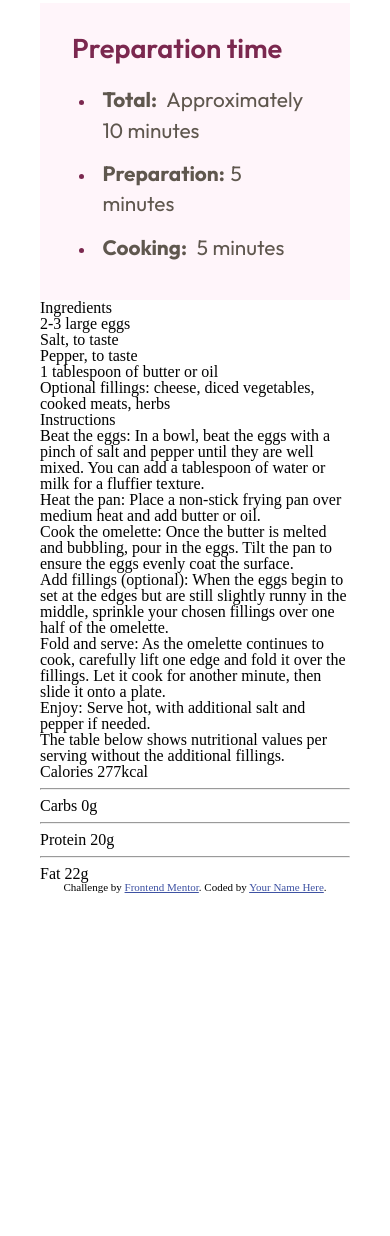
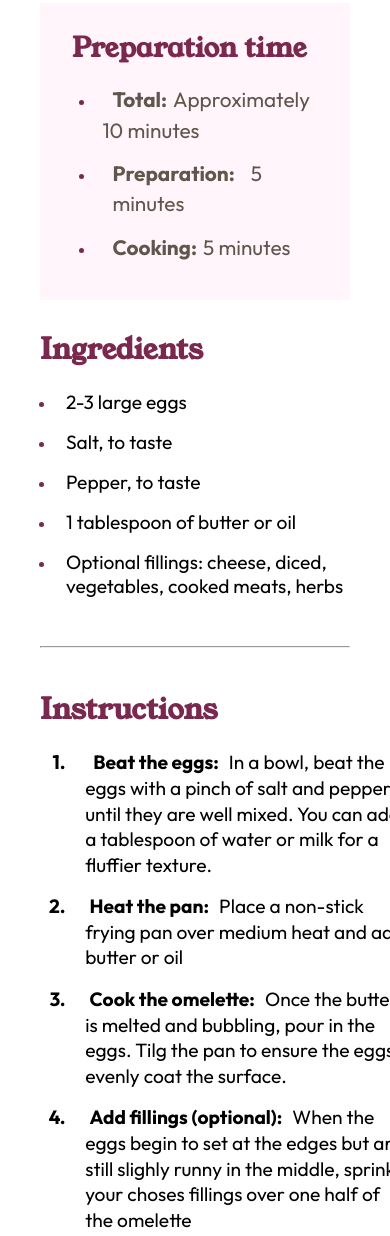
Before and after one commit to Vidottizzz/Recipe-page, a plain HTML site: page index.html in a window 390 px wide. Shown: the part 625-1861 px from the top of the page. Before the commit the page ends 1558 px from the top, so only its background shows below. Drawn offline with Linux system fonts and the light colour scheme.

Commit message:
Done mobile mode

```diff
--- a/index.html
+++ b/index.html
@@ -27,9 +27,9 @@
         Preparation time
       </p>
       <ul>
-        <li> <label for="">Total:</label> Approximately 10 minutes</li>
-        <li><label for="">Preparation:</label>5 minutes</li>
-        <li><label for="">Cooking:</label> 5 minutes</li>
+        <li> <span><label for="">Total:</label></span>Approximately 10 minutes</li>
+        <li><span><label for="">Preparation:</label>5 minutes</span></li>
+        <li><span><label for="">Cooking:</label></span>5 minutes</li>
       </ul>
     </section>
 
@@ -41,61 +41,53 @@
   Ingredients
   </p>
   <ul>
-    <li>2-3 large eggs</li>
-    <li>Salt, to taste</li>
-    <li>Pepper, to taste</li>
-    <li>1 tablespoon of butter or oil</li>
-    <li>Optional fillings: cheese, diced vegetables, cooked meats, herbs</li>
-  </ul>
+    <li><span>2-3 large eggs</span></li>
+    <li><span>Salt, to taste</span></li>
+    <li><span>Pepper, to taste</span></li>
+    <li><span>1 tablespoon of butter or oil</span></li>
+    <li><span>Optional fillings: cheese, diced, vegetables, cooked meats, herbs</span></li></li>
+  </ol>
     </section>
+    <hr>
   <!-- INSTRUCTIONS -->
     <section class="instruction-section">
   <p>
     Instructions
   </p>
+  <ol>
+    <li> Beat the eggs:<span>In a bowl, beat the eggs with a pinch of salt and pepper until they are well mixed. You can add a tablespoon of water or milk for a fluffier texture.</span>
+    <li>Heat the pan:<span>Place a non-stick frying pan over medium heat and add butter or oil</span></li>
+    <li>Cook the omelette:<span>Once the butter is melted and bubbling, pour in the eggs. Tilg the pan to ensure the eggs evenly coat the surface.</span></li>
+    <li>Add fillings (optional):<span>When the eggs begin to set at the edges but are still slighly runny in the middle, sprinke your choses fillings over one half of the omelette</span></li>
+    <li>Enjoy and serve:<span>As the omelette continues to cook, carefully lift one edge and fold it over the fillings. Let it cook for another minute, then slide it onto a plate</span></li>
+    <li>Enjoy:<span>Serve hot, with additional salt and pepper if needed</span></li>
+  </ol>
     </section>
+   <hr>
 
     <section class="nutrition-section">
-      <ul>
-        <li> Beat the eggs: In a bowl, beat the eggs with a pinch of salt and pepper until they are well mixed.
-          You can add a tablespoon of water or milk for a fluffier texture.</li>
-        <li>Heat the pan: Place a non-stick frying pan over medium heat and add butter or oil.</li>
-        <li>Cook the omelette: Once the butter is melted and bubbling, pour in the eggs. Tilt the pan to ensure
-          the eggs evenly coat the surface.</li>
-        <li>Add fillings (optional): When the eggs begin to set at the edges but are still slightly runny in the
-          middle, sprinkle your chosen fillings over one half of the omelette.</li>
-        <li>Fold and serve: As the omelette continues to cook, carefully lift one edge and fold it over the
-          fillings. Let it cook for another minute, then slide it onto a plate.</li>
-        <li>Enjoy: Serve hot, with additional salt and pepper if needed.</li>
-      </ul>
-    </section>
-
-    <section class="Nutrition-section">
-  <title>
+  <p>
     Nutrition
-  </title>
+  </p>
   <p>
     The table below shows nutritional values per serving without the additional fillings.
   </p>
   <div class="nutrition-info">
     <div class="flex">
-      Calories
-      277kcal
+      Calories <span>277kcal</span>
     </div>
     <hr>
     <div class="flex">
-      Carbs
-      0g
+      Carbs <span>0g</span>
     </div>
     <hr>
     <div class="flex">
-      Protein
-      20g
+      Protein <span>20g</span>
     </div>
     <hr>
     <div class="flex">
-      Fat
-      22g
+      Fat <span>22g</span>
+
     </div>
   </div>
     </section>
@@ -104,7 +96,7 @@
 
     <div class="attribution">
       Challenge by <a href="https://www.frontendmentor.io?ref=challenge" target="_blank">Frontend Mentor</a>.
-      Coded by <a href="#">Your Name Here</a>.
+      Coded by <a href="#">Guilherme Vidotti</a>.
     </div>
 
   </footer>
--- a/styles/style.css
+++ b/styles/style.css
@@ -47,6 +47,7 @@ body {
 ol, ul {
     list-style: none;
 }
+
 blockquote, q {
     quotes: none;
 }
@@ -62,6 +63,9 @@ table {
 }
 p {
     font-size: 16px;
+}
+hr {
+    margin: 3rem 0;
 }
 
 .img-egg img {
@@ -95,23 +99,75 @@ header p:nth-child(2) {
 }
 /* PREPARATION */
 .preparation-session {
+    margin-bottom: 2.2rem;
    padding: 2rem;
    background-color: var(--RoseWhite);
 }
-.preparation-session p {
+.ingredient-section li span {
+    font-family:"Outfit";
+}
+.ingredient-section li{
+    margin-bottom: 1rem;
+    font-family:"Outfit";
+    line-height: 1.5rem;
+    width: 19rem;
+    font-size: 1.2rem;
+    margin-left: 1rem;
+    font-family:"Outfit";
+}
+
+.preparation-session p{
     font-family:"Outfit";
     font-size: 1.7rem;
     margin-bottom: 1rem;
     color:var(--DarkRaspberry);
     font-weight: 600;
+    font-family:"Young Serif"
+
 }
-.preparation-session ul {
+.ingredient-section p, .instruction-section p, .nutrition-section p:nth-child(1) {
+    font-family:"Young Serif";
+    font-size: 1.8rem;
+    color:var(--DarkRaspberry);
+    font-weight: 700;
+    margin-bottom: 1.6rem;
+
+}
+.nutrition-section p:nth-child(2) {
+    font-size: 1.3rem;
+    font-family:"Outfit";
+    line-height: 1.8rem;
+    margin-bottom: 2rem;
+}
+.nutrition-section div {
+    font-size: 1.3rem;
+    font-family:"Outfit";
+}
+.nutrition-section div span {
+    margin-left: 10rem;
+    font-family:"Outfit";
+    font-size: 1.3rem;
+    color:var(--DarkRaspberry);
+    font-weight: 700;
+    margin-bottom: 1.6rem;
+}
+.nutrition-section hr {
+ margin: 0.5rem 0;
+}
+li span {
+    position: relative;
+    left: 10px;
+  }
+  .nutrition-info div{
+    padding: 0.5rem 0rem;
+  }
+.preparation-session ul,  .ingredient-section ul{
     list-style-type: disc;
 }
 .preparation-session label {
     font-weight: 700;
     color: var(--WengeBrown);
-    margin-right: 0.35rem;
+    margin-right: 1rem;
 }
 li::marker {
     color:var(--DarkRaspberry);
@@ -126,10 +182,47 @@ li::marker {
     line-height: 1.9rem;
 
     }
+ .instruction-section ol {
+    list-style-type: decimal;
+    font-weight: 700;
+ }
+ .instruction-section ol li {
+    margin-bottom: 1rem;
+    font-size:  1.2rem;
+    margin-left: 1.4rem;
+ }
+ .instruction-section ol span {
 
+    font-weight: 400;
+ }
+ ol li::marker {
+    color:var(--DarkRaspberry);
+    font-size: 1rem;
+}
 
+ol>li {
+    margin:0;
+    padding:0 0 0 0.8rem;
+    text-indent:-2em;
+    list-style-type:none;
+    counter-increment:item;
+    font-family:"Outfit";
+    line-height: 1.6rem;
+    font-size: 1.6rem;
+    width: 20rem;
+  }
 
-.attribution { font-size: 11px; text-align: center; }
-.attribution a { color: hsl(228, 45%, 44%); }
+  ol>li:before {
+    display:inline-block;
+    width:1.5em;
+    padding-right:1.25em;
+    font-weight:bold;
+    text-align:right;
+    content:counter(item) ".";
+    font-family:"Outfit";
+  }
+
+.attribution { font-size: 1rem; text-align: center; }
+.attribution a { color: hsl(123, 45%, 44%); }
 /* font-family:"Outfit"; */
 /* font-family:"Young Serif"; */
```
